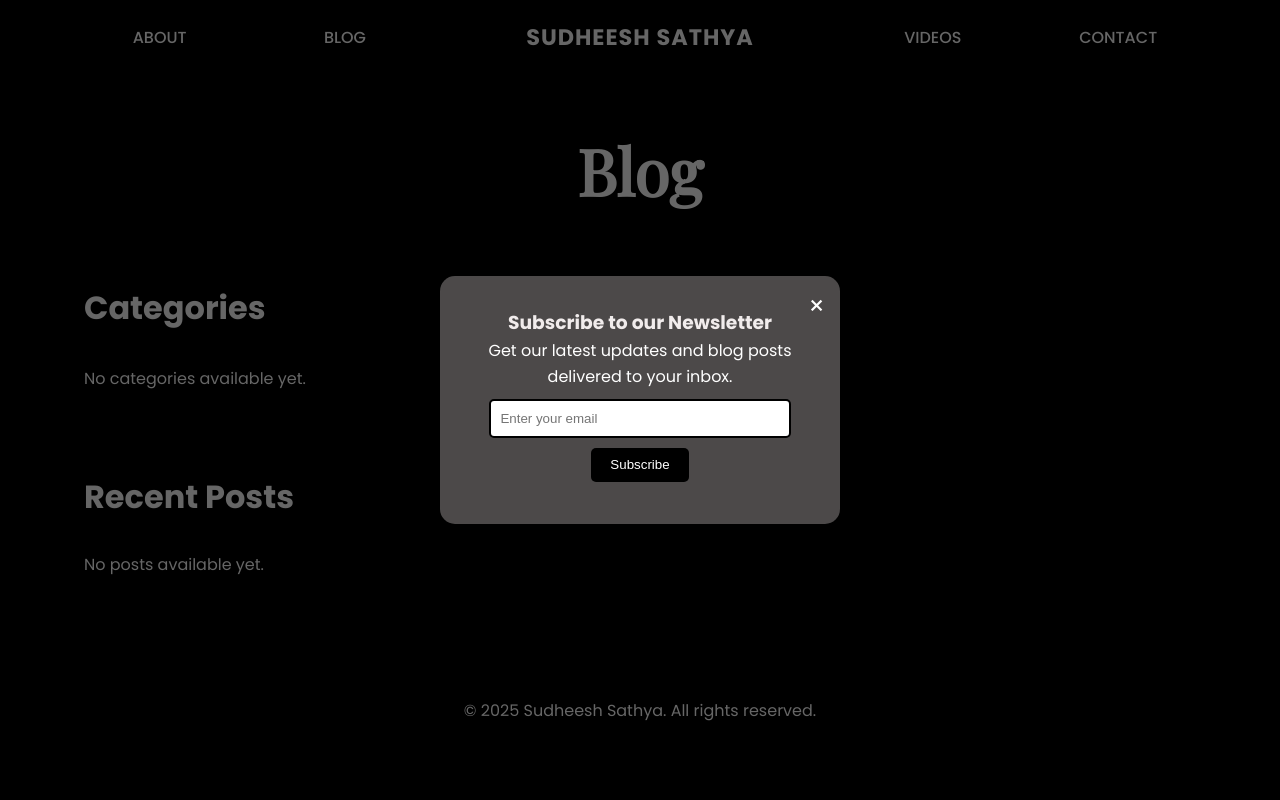
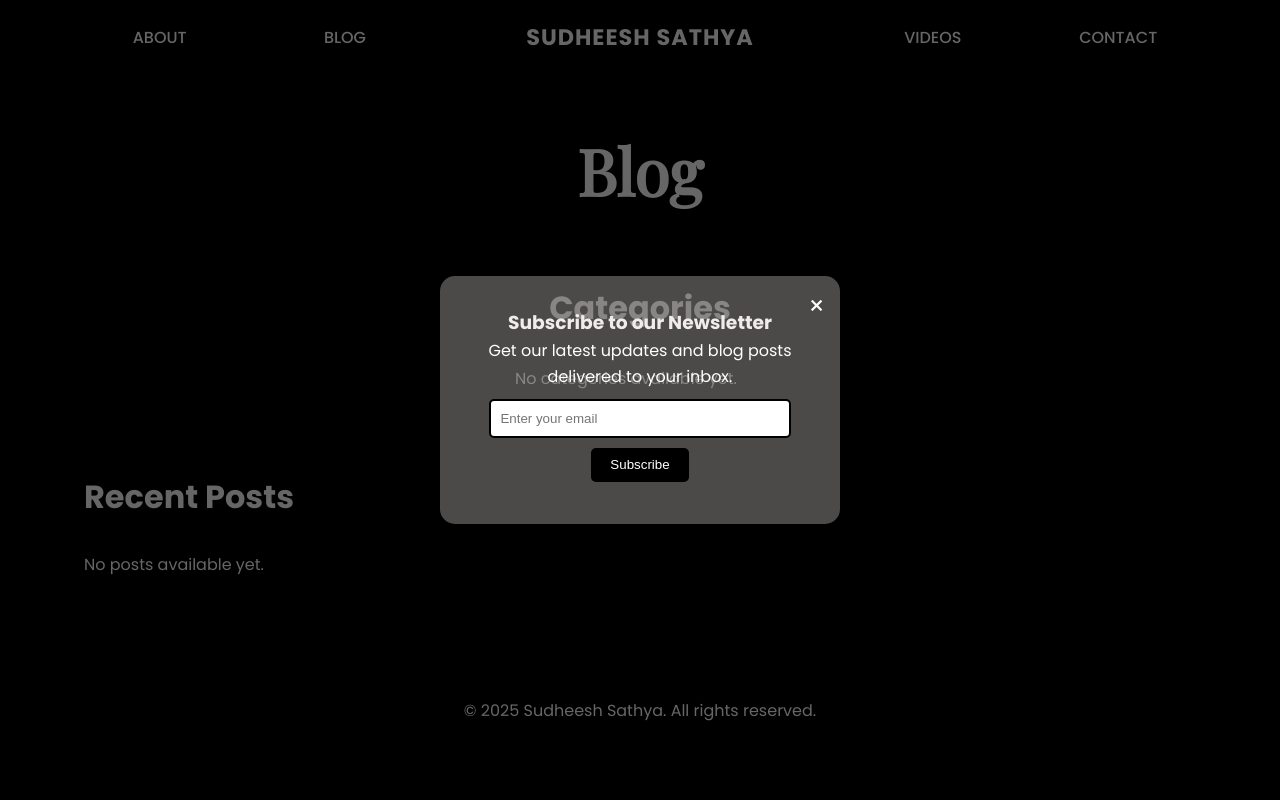
Before and after one commit to muhammedashiqkm/sudheeshsathya, a Django app: page /blog/ in a window 1280 px wide. Run offline with Django 5.2, Linux system fonts and the light colour scheme; data that the repository does not hold is empty.

Commit message:
Update styles.css

```diff
--- a/static/css/styles.css
+++ b/static/css/styles.css
@@ -413,7 +413,7 @@ header.hidden {
     transform: scale(1.03);
 }
 
-/*scroll down arrow*/
+/scroll down arrow/
 .scroll-down {
     position: absolute;
     bottom: 30px;
@@ -858,21 +858,27 @@ h1.main-title {
 .blog-categories-container h2 {
     font-size: 2rem;
     margin-bottom: 30px;
+    text-align: center;
 }
 
 .blog-categories-grid {
     display: grid;
-    grid-template-columns: repeat(auto-fit, minmax(250px, 1fr));
+    grid-template-columns: repeat(auto-fit, 250px);
     gap: 2rem;
     margin-top: 2rem;
+    justify-content: center;
 }
 
 .blog-category-box {
-    background: var(--dark-bg-lighter);
+     background: var(--dark-bg-lighter);
     border-radius: var(--border-radius);
+    border: 1px solid rgba(255, 255, 255, 0.2);
     padding: 1.5rem;
     transition: var(--transition);
     overflow: hidden;
+    max-width: 400px; /* Add maximum width constraint */
+    width: 100%; /* Ensure it takes available space up to max-width */
+
 }
 
 .blog-category-box:hover {
@@ -925,7 +931,7 @@ h1.main-title {
 .blog-posts-grid {
     display: grid;
     grid-template-columns: repeat(auto-fit, minmax(300px, 1fr));
-    gap: 30px;
+    gap: 50px;
 }
 
 .blog-post-card {
@@ -933,6 +939,7 @@ h1.main-title {
     border-radius: var(--border-radius);
     overflow: hidden;
     transition: var(--transition);
+    width: 320px;
 }
 
 .blog-post-card:hover {
```
